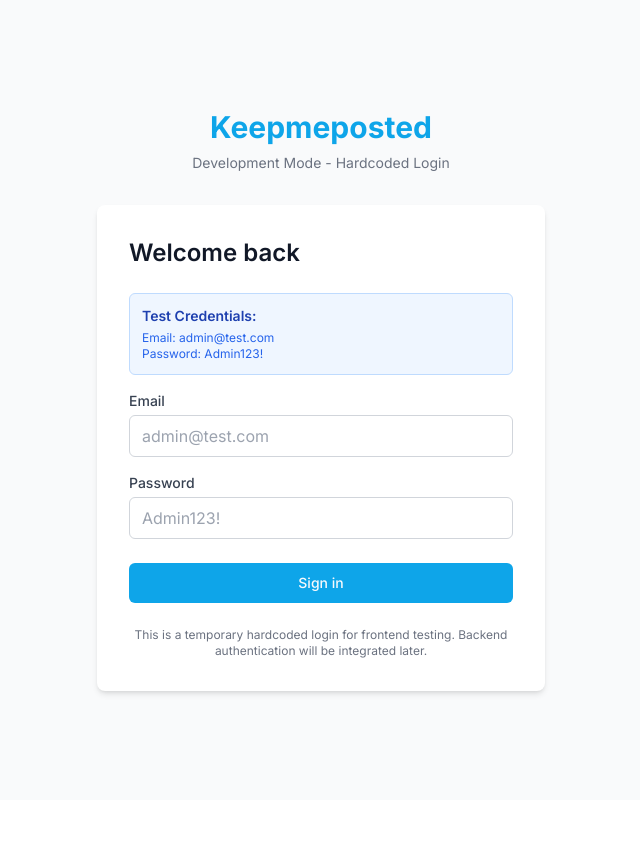
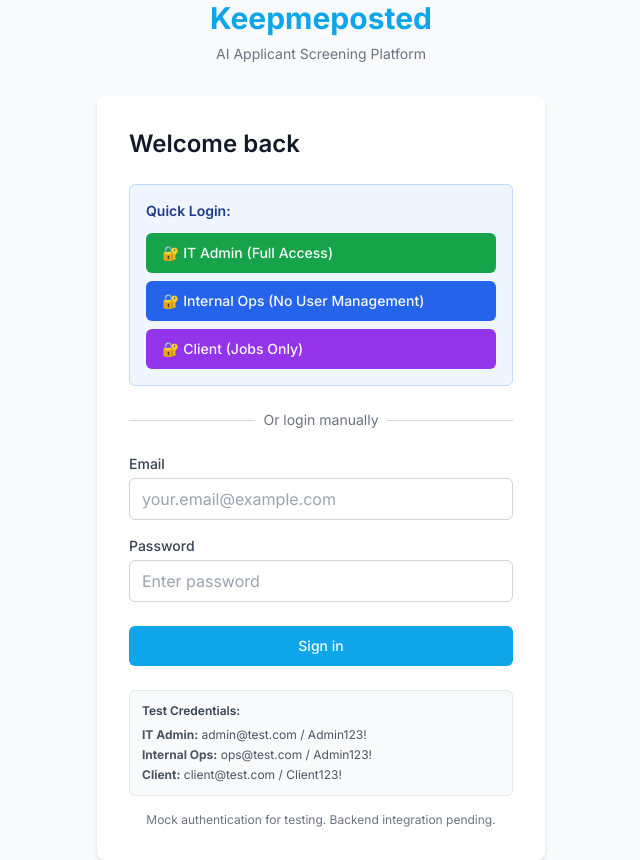
Before and after one commit to schaak722/keepmeposted-frontend, a Next.js app: page /login in a window 1280 px wide. Shown: the whole page, without its empty margins (319-959 px from the left). Before the commit the page ends 800 px from the top, so only its background shows below. Built offline with nearby package versions, Linux system fonts and the light colour scheme.

Commit message:
Add files via upload

```diff
--- a/app/login/page.tsx
+++ b/app/login/page.tsx
@@ -1,35 +1,42 @@
 "use client"
 
 import { useState } from "react"
-import { useRouter } from "next/navigation"
+import { useAuth } from "@/contexts/auth-context"
 import { Button } from "@/components/ui/button"
 
 export default function LoginPage() {
-  const router = useRouter()
+  const { login } = useAuth()
   const [email, setEmail] = useState("")
   const [password, setPassword] = useState("")
   const [error, setError] = useState("")
   const [loading, setLoading] = useState(false)
-
-  // TEMPORARY HARDCODED CREDENTIALS FOR TESTING
-  const TEMP_EMAIL = "admin@test.com"
-  const TEMP_PASSWORD = "Admin123!"
 
   const handleLogin = async (e: React.FormEvent) => {
     e.preventDefault()
     setError("")
     setLoading(true)
 
-    // Check hardcoded credentials
-    if (email === TEMP_EMAIL && password === TEMP_PASSWORD) {
-      // Set fake token for testing
-      localStorage.setItem('access_token', 'fake-token-for-testing')
-      localStorage.setItem('refresh_token', 'fake-refresh-token')
+    try {
+      // This calls auth-context which has the proper role-based logic
+      await login(email, password)
+      // Redirect happens automatically in auth-context
+    } catch (err) {
+      setError("Invalid credentials")
+      setLoading(false)
+    }
+  }
 
-      // Redirect to companies page
-      router.push("/companies")
-    } else {
-      setError("Invalid credentials. Use: admin@test.com / Admin123!")
+  // Quick login helper
+  const quickLogin = async (testEmail: string, testPassword: string) => {
+    setEmail(testEmail)
+    setPassword(testPassword)
+    setError("")
+    setLoading(true)
+
+    try {
+      await login(testEmail, testPassword)
+    } catch (err) {
+      setError("Invalid credentials")
       setLoading(false)
     }
   }
@@ -40,7 +47,7 @@ export default function LoginPage() {
         {/* Logo */}
         <div className="text-center mb-8">
           <h1 className="text-3xl font-bold text-brand-blue">Keepmeposted</h1>
-          <p className="text-sm text-gray-500 mt-2">Development Mode - Hardcoded Login</p>
+          <p className="text-sm text-gray-500 mt-2">AI Applicant Screening Platform</p>
         </div>
 
         {/* Login Card */}
@@ -49,11 +56,45 @@ export default function LoginPage() {
             Welcome back
           </h2>
 
-          {/* Test Credentials Notice */}
-          <div className="mb-4 p-3 bg-blue-50 border border-blue-200 rounded-md">
-            <p className="text-sm text-blue-800 font-semibold">Test Credentials:</p>
-            <p className="text-xs text-blue-600 mt-1">Email: admin@test.com</p>
-            <p className="text-xs text-blue-600">Password: Admin123!</p>
+          {/* Quick Test Login Buttons */}
+          <div className="mb-6 p-4 bg-blue-50 border border-blue-200 rounded-md">
+            <p className="text-sm font-semibold text-blue-900 mb-3">Quick Login:</p>
+            <div className="space-y-2">
+              <Button
+                onClick={() => quickLogin("admin@test.com", "Admin123!")}
+                className="w-full bg-green-600 hover:bg-green-700 text-sm justify-start"
+                type="button"
+                disabled={loading}
+              >
+                🔐 IT Admin (Full Access)
+              </Button>
+              <Button
+                onClick={() => quickLogin("ops@test.com", "Admin123!")}
+                className="w-full bg-blue-600 hover:bg-blue-700 text-sm justify-start"
+                type="button"
+                disabled={loading}
+              >
+                🔐 Internal Ops (No User Management)
+              </Button>
+              <Button
+                onClick={() => quickLogin("client@test.com", "Client123!")}
+                className="w-full bg-purple-600 hover:bg-purple-700 text-sm justify-start"
+                type="button"
+                disabled={loading}
+              >
+                🔐 Client (Jobs Only)
+              </Button>
+            </div>
+          </div>
+
+          {/* OR Divider */}
+          <div className="relative mb-6">
+            <div className="absolute inset-0 flex items-center">
+              <div className="w-full border-t border-gray-300"></div>
+            </div>
+            <div className="relative flex justify-center text-sm">
+              <span className="px-2 bg-white text-gray-500">Or login manually</span>
+            </div>
           </div>
 
           {/* Login Form */}
@@ -76,7 +117,7 @@ export default function LoginPage() {
                 id="email"
                 value={email}
                 onChange={(e) => setEmail(e.target.value)}
-                placeholder="admin@test.com"
+                placeholder="your.email@example.com"
                 className="w-full px-3 py-2 border border-gray-300 rounded-md focus:outline-none focus:ring-2 focus:ring-brand-blue focus:border-transparent"
                 required
               />
@@ -94,7 +135,7 @@ export default function LoginPage() {
                 id="password"
                 value={password}
                 onChange={(e) => setPassword(e.target.value)}
-                placeholder="Admin123!"
+                placeholder="Enter password"
                 className="w-full px-3 py-2 border border-gray-300 rounded-md focus:outline-none focus:ring-2 focus:ring-brand-blue focus:border-transparent"
                 required
               />
@@ -109,9 +150,18 @@ export default function LoginPage() {
             </Button>
           </form>
 
-          <p className="mt-6 text-center text-xs text-gray-500">
-            This is a temporary hardcoded login for frontend testing.
-            Backend authentication will be integrated later.
+          {/* Test Credentials Info */}
+          <div className="mt-6 p-3 bg-gray-50 border border-gray-200 rounded-md">
+            <p className="text-xs font-semibold text-gray-700 mb-2">Test Credentials:</p>
+            <div className="space-y-1 text-xs text-gray-600">
+              <p><strong>IT Admin:</strong> admin@test.com / Admin123!</p>
+              <p><strong>Internal Ops:</strong> ops@test.com / Admin123!</p>
+              <p><strong>Client:</strong> client@test.com / Client123!</p>
+            </div>
+          </div>
+
+          <p className="mt-4 text-center text-xs text-gray-500">
+            Mock authentication for testing. Backend integration pending.
           </p>
         </div>
       </div>
```
